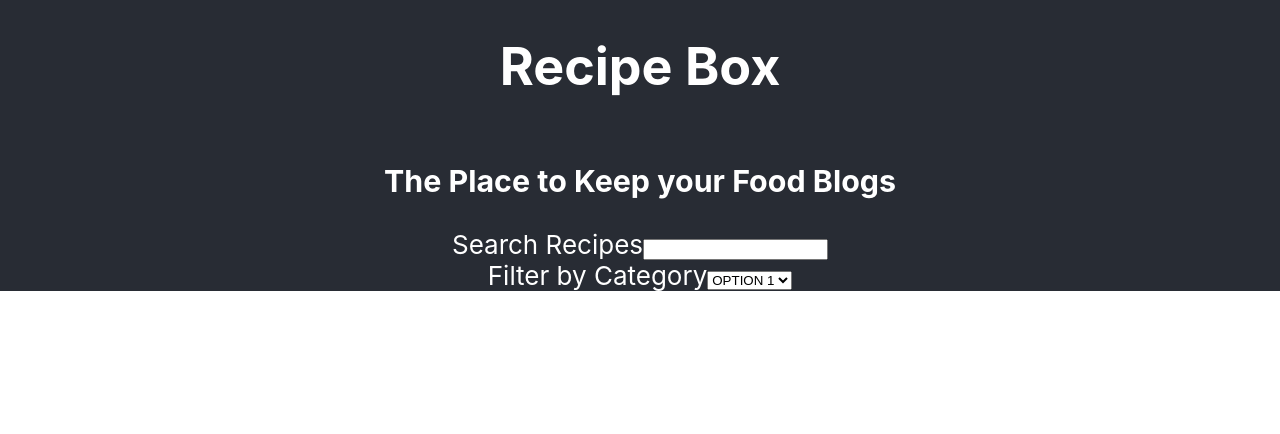
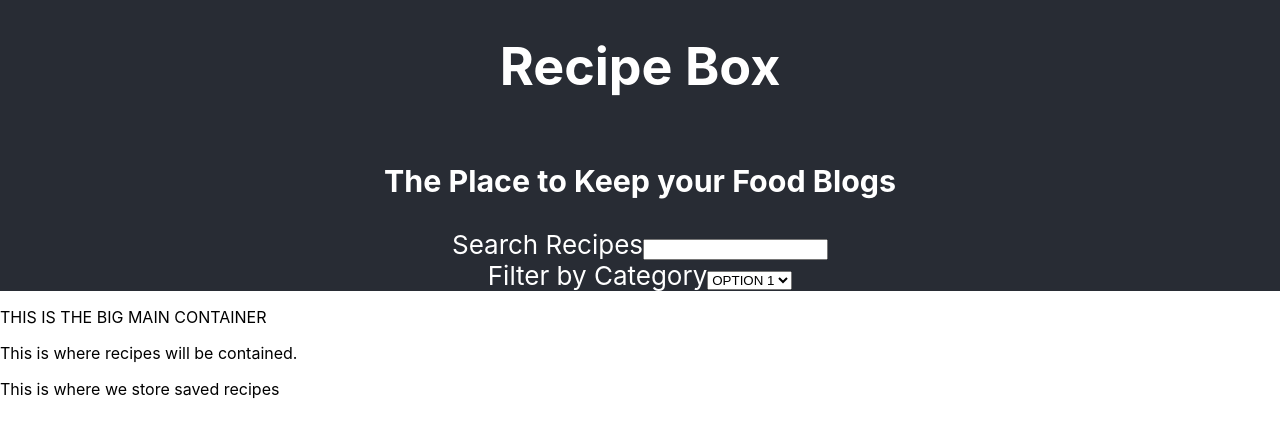
Before and after one commit to andrewasmit/recipe-box, a React (Create React App) app: page / in a window 1280 px wide. Shown: the top 434 px of the page. Built offline with nearby package versions, Linux system fonts and the light colour scheme.

Commit message:
added components to rearrange the data flow

```diff
--- a/src/App.css
+++ /dev/null
@@ -1,38 +0,0 @@
-.App {
-  text-align: center;
-}
-
-.App-logo {
-  height: 40vmin;
-  pointer-events: none;
-}
-
-@media (prefers-reduced-motion: no-preference) {
-  .App-logo {
-    animation: App-logo-spin infinite 20s linear;
-  }
-}
-
-.App-header {
-  background-color: #282c34;
-  min-height: 10vh;
-  display: flex;
-  flex-direction: column;
-  align-items: center;
-  justify-content: center;
-  font-size: calc(10px + 2vmin);
-  color: white;
-}
-
-.App-link {
-  color: #61dafb;
-}
-
-@keyframes App-logo-spin {
-  from {
-    transform: rotate(0deg);
-  }
-  to {
-    transform: rotate(360deg);
-  }
-}
--- a/src/components/App.js
+++ b/src/components/App.js
@@ -1,5 +1,6 @@
-import '../App.css';
+import '../index.css';
 import Header from './Header';
+import MainContainer from './MainContainer';
 
 function App() {
 
@@ -8,6 +9,7 @@ function App() {
   return (
     <div className="App">
       <Header />
+      <MainContainer />
     </div>
   )
 }
--- /dev/null
+++ b/src/components/MainContainer.js
@@ -0,0 +1,15 @@
+import React from "react";
+import RecipeBox from "./RecipeBox";
+import RecipeContainer from "./RecipeContainer";
+
+function MainContainer(){
+    return(
+        <div id="main-container" className="main-container">
+            <p>THIS IS THE BIG MAIN CONTAINER</p>
+            <RecipeContainer />
+            <RecipeBox />
+        </div>
+    )
+}
+
+export default MainContainer;
--- /dev/null
+++ b/src/components/RecipeBox.js
@@ -0,0 +1,11 @@
+import React from "react";
+
+function RecipeBox(){
+    return(
+        <div id ="recipe-box" className="container">
+            <p>This is where we store saved recipes</p>
+        </div>
+    )
+}
+
+export default RecipeBox;
--- a/src/components/RecipeContainer.js
+++ b/src/components/RecipeContainer.js
@@ -0,0 +1,11 @@
+import React from "react";
+
+function RecipeContainer(){
+    return(
+        <div id="recipe-container" className="container">
+            <p>This is where recipes will be contained.</p>
+        </div>
+    )
+}
+
+export default RecipeContainer;
--- a/src/index.css
+++ b/src/index.css
@@ -7,6 +7,17 @@ body {
   -moz-osx-font-smoothing: grayscale;
 }
 
+.App-header {
+  background-color: #282c34;
+  min-height: 10vh;
+  display: flex;
+  flex-direction: column;
+  align-items: center;
+  justify-content: center;
+  font-size: calc(10px + 2vmin);
+  color: white;
+}
+
 code {
   font-family: source-code-pro, Menlo, Monaco, Consolas, 'Courier New',
     monospace;
--- a/src/index.js
+++ b/src/index.js
@@ -2,7 +2,6 @@ import React from 'react';
 import ReactDOM from 'react-dom/client';
 import './index.css';
 import App from './components/App';
-import reportWebVitals from './reportWebVitals';
 
 const root = ReactDOM.createRoot(document.getElementById('root'));
 root.render(
@@ -10,8 +9,3 @@ root.render(
     <App />
   </React.StrictMode>
 );
-
-// If you want to start measuring performance in your app, pass a function
-// to log results (for example: reportWebVitals(console.log))
-// or send to an analytics endpoint. Learn more: https://bit.ly/CRA-vitals
-reportWebVitals();
--- a/src/reportWebVitals.js
+++ /dev/null
@@ -1,13 +0,0 @@
-const reportWebVitals = onPerfEntry => {
-  if (onPerfEntry && onPerfEntry instanceof Function) {
-    import('web-vitals').then(({ getCLS, getFID, getFCP, getLCP, getTTFB }) => {
-      getCLS(onPerfEntry);
-      getFID(onPerfEntry);
-      getFCP(onPerfEntry);
-      getLCP(onPerfEntry);
-      getTTFB(onPerfEntry);
-    });
-  }
-};
-
-export default reportWebVitals;
```
Also changed, not shown: src/setupTests.js (deleted, +0 -5 lines), src/logo.svg (deleted), 1 other file (tests, documents, lock files or other folders).
